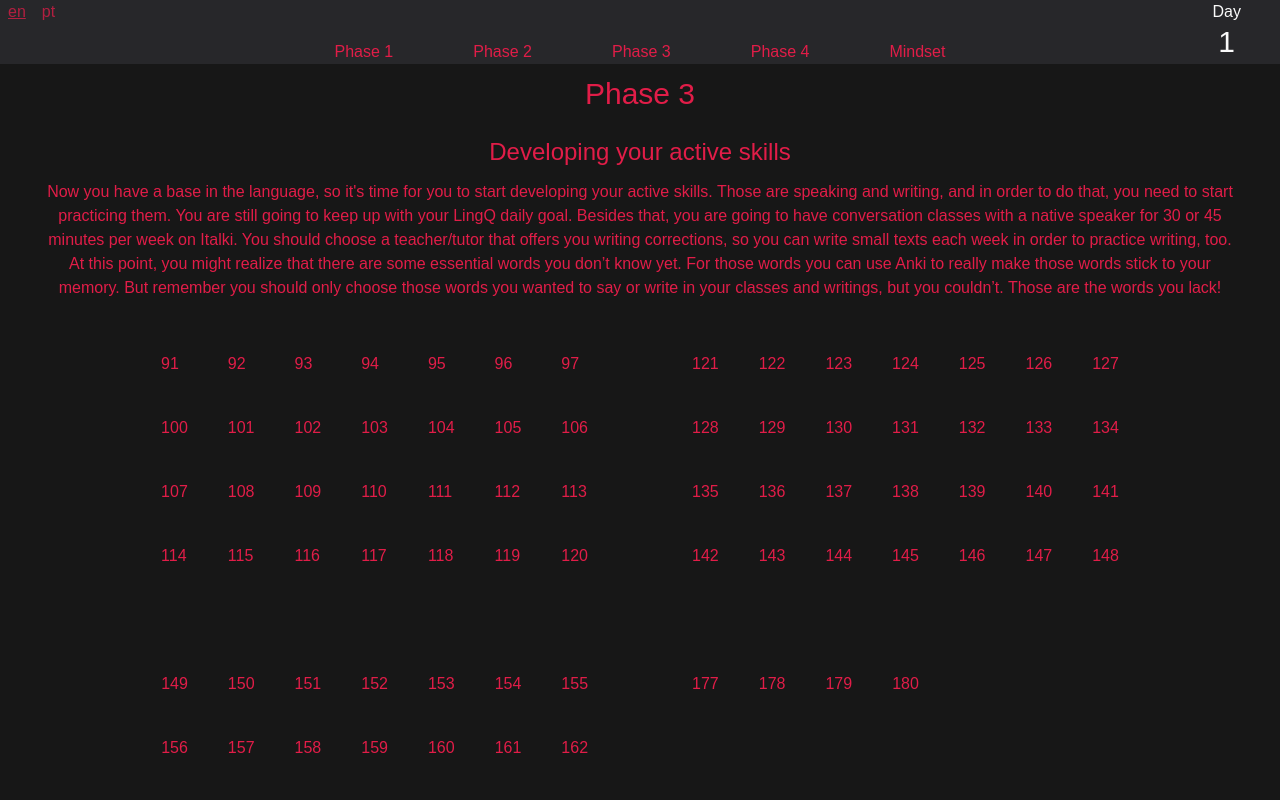
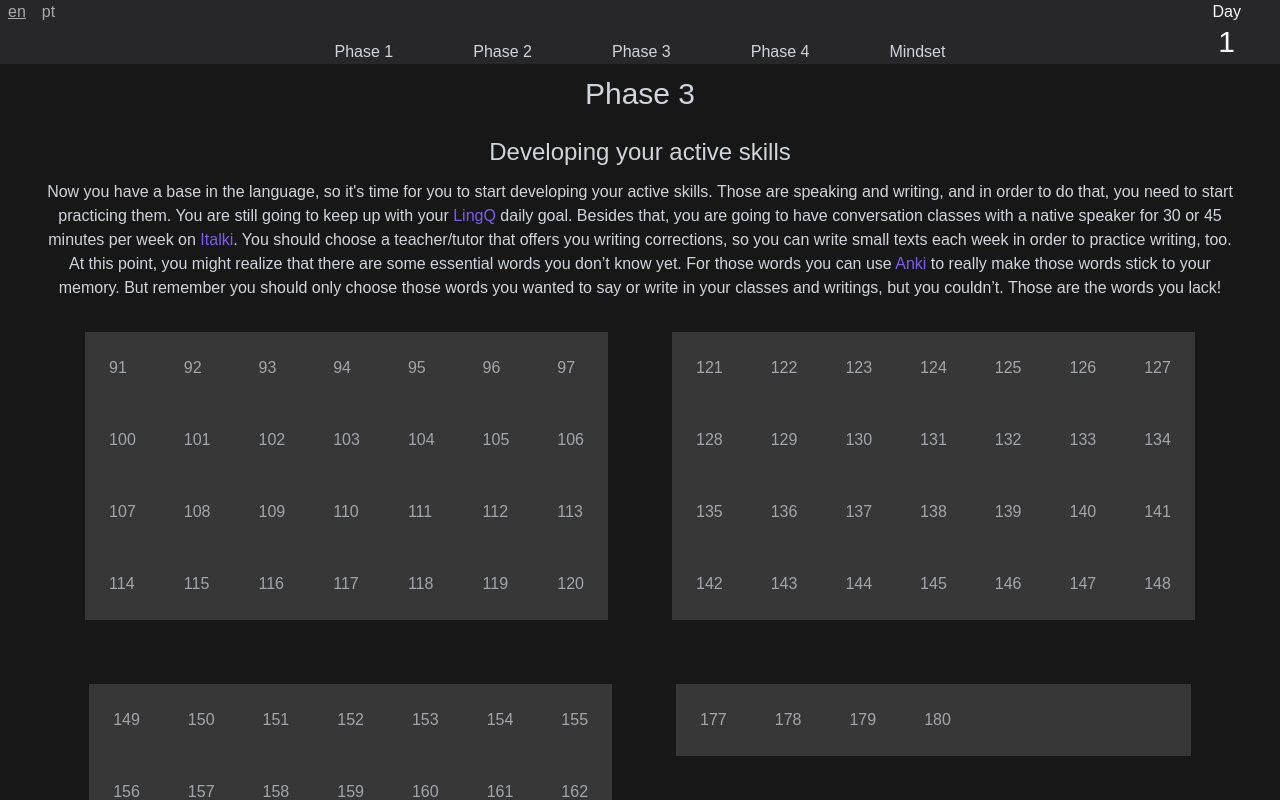
Before and after one commit to henriquerubido1/my-method, a React (Vite) app: page /phase3 in a window 1280 px wide. Shown: the top 800 px of the page. Built offline with nearby package versions, Linux system fonts and the light colour scheme.

Commit message:
feat:phase3 refactored

```diff
--- a/src/constants/links.js
+++ b/src/constants/links.js
@@ -4,12 +4,14 @@ export const duolingo = 'https://www.duolingo.com/learn';
 
 export const lingQ = 'https://www.lingq.com/en/';
 
-export const italki = 'aa';
+export const italki = 'https://www.italki.com/en';
 
-export const anki = 'aaa';
+export const anki = 'https://apps.ankiweb.net';
 
 export const lingodeer = 'https://www.lingodeer.com/home';
 
 // pt
 
 export const lingQPt = 'https://www.lingq.com/pt/';
+
+export const italkiPt = 'https://www.italki.com/pt';
--- a/src/constants/styles.js
+++ b/src/constants/styles.js
@@ -1,3 +1,7 @@
 export const checkedStyle = 'bg-light-gray p-6 ease-in duration-150 cursor-pointer';
 
 export const uncheckedStyle = 'bg-dark-gray p-6 hover:bg-gray-light hover:text-violet hover:font-bold ease-in duration-150 cursor-pointer opacity-75 hover:opacity-100';
+
+export const emptyTdCheckedStyle = 'bg-light-gray p-9';
+
+export const emptyTdUncheckedStyle = 'bg-dark-gray p-9 opacity-75';
--- /dev/null
+++ b/src/constants/thirdCalendar.js
@@ -0,0 +1,46 @@
+import { getFinishedDays } from './consts';
+
+const days = [...Array(181).keys()].slice(91);
+
+export const firstWeek = days.filter(day => day < 98);
+export const secondWeek = days.filter(day => day > 99 && day < 107);
+export const thirdWeek = days.filter(day => day > 106 && day < 114);
+export const fourthWeek = days.filter(day => day > 113 && day < 121);
+export const fifthWeek = days.filter(day => day > 120 && day < 128);
+export const sixthWeek = days.filter(day => day > 127 && day < 135);
+export const seventhWeek = days.filter(day => day > 134 && day < 142);
+export const eighthWeek = days.filter(day => day > 141 && day < 149);
+export const ninthWeek = days.filter(day => day > 148 && day < 156);
+export const tenthWeek = days.filter(day => day > 155 && day < 163);
+export const eleventhWeek = days.filter(day => day > 162 && day < 170);
+export const twelfthWeek = days.filter(day => day > 169 && day < 177);
+export const thirteenthWeek = days.filter(day => day > 176 && day < 184);
+
+const filterDays = firstWeek.filter((day) => day <= getFinishedDays);
+const filterDays2 = secondWeek.filter((day) => day <= getFinishedDays);
+const filterDays3 = thirdWeek.filter((day) => day <= getFinishedDays);
+const filterDays4 = fourthWeek.filter((day) => day <= getFinishedDays);
+const filterDays5 = fifthWeek.filter((day) => day <= getFinishedDays);
+const filterDays6 = sixthWeek.filter((day) => day <= getFinishedDays);
+const filterDays7 = seventhWeek.filter((day) => day <= getFinishedDays);
+const filterDays8 = eighthWeek.filter((day) => day <= getFinishedDays);
+const filterDays9 = ninthWeek.filter((day) => day <= getFinishedDays);
+const filterDays10 = tenthWeek.filter((day) => day <= getFinishedDays);
+const filterDays11 = eleventhWeek.filter((day) => day <= getFinishedDays);
+const filterDays12 = twelfthWeek.filter((day) => day <= getFinishedDays);
+const filterDays13 = thirteenthWeek.filter((day) => day <= getFinishedDays);
+export const finishedDays = [
+	...filterDays,
+	...filterDays2,
+	...filterDays3,
+	...filterDays4,
+	...filterDays5,
+	...filterDays6,
+	...filterDays7,
+	...filterDays8,
+	...filterDays9,
+	...filterDays10,
+	...filterDays11,
+	...filterDays12,
+	...filterDays13
+];
--- a/src/pages/en/Phase3.jsx
+++ b/src/pages/en/Phase3.jsx
@@ -1,112 +1,62 @@
 import React, { useEffect } from 'react';
 import Header from '../../components/en/Header';
+import {
+	checkedStyle,
+	uncheckedStyle,
+	emptyTdCheckedStyle,
+	emptyTdUncheckedStyle,
+} from '../../constants/styles';
+import { lingQ, italki, anki } from '../../constants/links';
+import { finishDay } from '../../functions/funcs';
+import { getFinishedDays } from '../../constants/consts';
+import {
+	firstWeek,
+	secondWeek,
+	thirdWeek,
+	fourthWeek,
+	fifthWeek,
+	sixthWeek,
+	seventhWeek,
+	eighthWeek,
+	ninthWeek,
+	tenthWeek,
+	eleventhWeek,
+	twelfthWeek,
+	thirteenthWeek,
+	finishedDays,
+} from '../../constants/thirdCalendar';
 
 function Phase3() {
-	const primaryDays = [...Array(181).keys()];
-	const days = primaryDays.slice(91);
-	const firstWeek = days.filter(day => day < 98);
-	const secondWeek = days.filter(day => day > 99 && day < 107);
-	const thirdWeek = days.filter(day => day > 106 && day < 114);
-	const fourthWeek = days.filter(day => day > 113 && day < 121);
-	const fifthWeek = days.filter(day => day > 120 && day < 128);
-	const sixthWeek = days.filter(day => day > 127 && day < 135);
-	const seventhWeek = days.filter(day => day > 134 && day < 142);
-	const eighthWeek = days.filter(day => day > 141 && day < 149);
-	const ninthWeek = days.filter(day => day > 148 && day < 156);
-	const tenthWeek = days.filter(day => day > 155 && day < 163);
-	const eleventhWeek = days.filter(day => day > 162 && day < 170);
-	const twelfthWeek = days.filter(day => day > 169 && day < 177);
-	const thirteenthWeek = days.filter(day => day > 176 && day < 184);
-	const getFinishedDays = localStorage.getItem('finishedDays');
-	const getClassDays = localStorage.getItem('finishedClasses');
-	const getWritingDays = localStorage.getItem('finishedWritings');
-	let checkClassDays = typeof JSON.parse(getClassDays) === 'number' ? JSON.parse(getClassDays) : 0;
-	let checkWritingDays = typeof JSON.parse(getWritingDays) === 'number' ? JSON.parse(getWritingDays) : 0;
-
-	function finishDay ({ target }) {
-		if (target.className === 'bg-indigo p-5') {
-			localStorage.setItem('finishedClasses', checkClassDays += 1);
-			localStorage.setItem('finishedDays', target.innerHTML);
-			return target.className='bg-red p-5';
-		} else if (target.className === 'bg-violet p-5') {
-			localStorage.setItem('finishedWritings', checkWritingDays += 1);
-			localStorage.setItem('finishedDays', target.innerHTML);
-			return target.className='bg-red p-5';
-		} else if (target.className !== 'bg-gray-dark p-5') {
-			localStorage.setItem('finishedDays', target.innerHTML - 1);
-			return target.className='bg-gray-dark p-5';
-		}  else {
-			localStorage.setItem('finishedDays', target.innerHTML);
-			return target.className='bg-red p-5';
-		}
-	}
-
-	function setClassDay ({ target }) {
-		target.className='bg-indigo p-5';
-	}
-
-	function setWritingDay ({ target }) {
-		target.className='bg-violet p-5';
-	}
-
-	const filterDays = firstWeek.filter((day) => day <= getFinishedDays);
-	const filterDays2 = secondWeek.filter((day) => day <= getFinishedDays);
-	const filterDays3 = thirdWeek.filter((day) => day <= getFinishedDays);
-	const filterDays4 = fourthWeek.filter((day) => day <= getFinishedDays);
-	const filterDays5 = fifthWeek.filter((day) => day <= getFinishedDays);
-	const filterDays6 = sixthWeek.filter((day) => day <= getFinishedDays);
-	const filterDays7 = seventhWeek.filter((day) => day <= getFinishedDays);
-	const filterDays8 = eighthWeek.filter((day) => day <= getFinishedDays);
-	const filterDays9 = ninthWeek.filter((day) => day <= getFinishedDays);
-	const filterDays10 = tenthWeek.filter((day) => day <= getFinishedDays);
-	const filterDays11 = eleventhWeek.filter((day) => day <= getFinishedDays);
-	const filterDays12 = twelfthWeek.filter((day) => day <= getFinishedDays);
-	const filterDays13 = thirteenthWeek.filter((day) => day <= getFinishedDays);
-	const finishedDays = [
-		...filterDays,
-		...filterDays2,
-		...filterDays3,
-		...filterDays4,
-		...filterDays5,
-		...filterDays6,
-		...filterDays7,
-		...filterDays8,
-		...filterDays9,
-		...filterDays10,
-		...filterDays11,
-		...filterDays12,
-		...filterDays13
-	];
 
 	useEffect(() => {
-		finishedDays.forEach(day => document.getElementById(day).className='bg-red p-5');
-	}, [finishedDays]);
+		finishedDays.forEach(day => document.getElementById(day).className=checkedStyle);
+	}, []);
 
 	return (
-		<div className="text-red">
+		<div className="text-light-gray">
 			<Header en="/phase3" pt="pt/phase3" />
 			<h1 className="text-center p-3 text-3xl">Phase 3</h1>
 			<h3 className="text-center p-3 text-2xl">Developing your active skills</h3>
-			{ /* eslint-disable-next-line react/no-unescaped-entities */ }
-			<p className="text-center mx-10">Now you have a base in the language, so it's time for you to start developing your active skills. Those are speaking and writing, and in order to do that, you need to start practicing them. You are still going to keep up with your <a href="https://www.lingq.com/en/" className="text-purple hover:underline">LingQ</a> daily goal. Besides that, you are going to have conversation classes with a native speaker for 30 or 45 minutes per week on <a href="https://www.italki.com" className="text-purple hover:underline">Italki</a>. You should choose a teacher/tutor that offers you writing corrections, so you can write small texts each week in order to practice writing, too. At this point, you might realize that there are some essential words you don’t know yet. For those words you can use <a href="https://apps.ankiweb.net" className="text-purple hover:underline">Anki</a> to really make those words stick to your memory. But remember you should only choose those words you wanted to say or write in your classes and writings, but you couldn’t. Those are the words you lack!</p>
+			{/* eslint-disable-next-line react/no-unescaped-entities */}
+			<p className="text-center mx-10">Now you have a base in the language, so it's time for you to start developing your active skills. Those are speaking and writing, and in order to do that, you need to start practicing them. You are still going to keep up with your <a href={ lingQ } target="_blank" rel="noopener noreferrer" className="text-violet hover:underline">LingQ</a> daily goal. Besides that, you are going to have conversation classes with a native speaker for 30 or 45 minutes per week on <a href={ italki } target="_blank" rel="noopener noreferrer" className="text-violet hover:underline">Italki</a>. You should choose a teacher/tutor that offers you writing corrections, so you can write small texts each week in order to practice writing, too. At this point, you might realize that there are some essential words you don’t know yet. For those words you can use <a href={ anki } target="_blank" rel="noopener noreferrer" className="text-violet hover:underline">Anki</a> to really make those words stick to your memory. But remember you should only choose those words you wanted to say or write in your classes and writings, but you couldn’t. Those are the words you lack!</p>
 			<div className="flex justify-center">
 				<table className="m-8">
 					<tbody>
 						<tr>
 							{ /* eslint-disable-next-line react/jsx-key */ }
-							{ firstWeek.map(day => <td id={ day } className="bg-gray-dark p-5" onClick={ finishDay } onAuxClick={ setClassDay } onDoubleClick={ setWritingDay }>{ day }</td>) }
+							{ firstWeek.map(day => <td id={ day } className={ uncheckedStyle } onClick={ finishDay }>{ day }</td>) }
 						</tr>
 						<tr>
 							{ /* eslint-disable-next-line react/jsx-key */ }
-							{ secondWeek.map(day => <td id={ day } className="bg-gray-dark p-5" onClick={ finishDay } onAuxClick={ setClassDay } onDoubleClick={ setWritingDay }>{ day }</td>) }
+							{ secondWeek.map(day => <td id={ day } className={ uncheckedStyle } onClick={ finishDay }>{ day }</td>) }
 						</tr>
 						<tr>
 							{ /* eslint-disable-next-line react/jsx-key */ }
-							{ thirdWeek.map(day => <td id={ day } className="bg-gray-dark p-5" onClick={ finishDay } onAuxClick={ setClassDay } onDoubleClick={ setWritingDay }>{ day }</td>) }
+							{ thirdWeek.map(day => <td id={ day } className={ uncheckedStyle } onClick={ finishDay }>{ day }</td>) }
 						</tr>
 						<tr>
 							{ /* eslint-disable-next-line react/jsx-key */ }
-							{ fourthWeek.map(day => <td id={ day } className="bg-gray-dark p-5" onClick={ finishDay } onAuxClick={ setClassDay } onDoubleClick={ setWritingDay }>{ day }</td>) }
+							{ fourthWeek.map(day => <td id={ day } className={ uncheckedStyle } onClick={ finishDay }>{ day }</td>) }
 						</tr>
 					</tbody>
 				</table>
@@ -114,19 +64,19 @@ function Phase3() {
 					<tbody>
 						<tr>
 							{ /* eslint-disable-next-line react/jsx-key */ }
-							{ fifthWeek.map(day => <td id={ day } className="bg-gray-dark p-5" onClick={ finishDay } onAuxClick={ setClassDay } onDoubleClick={ setWritingDay }>{ day }</td>) }
+							{ fifthWeek.map(day => <td id={ day } className={ uncheckedStyle } onClick={ finishDay }>{ day }</td>) }
 						</tr>
 						<tr>
 							{ /* eslint-disable-next-line react/jsx-key */ }
-							{ sixthWeek.map(day => <td id={ day } className="bg-gray-dark p-5" onClick={ finishDay } onAuxClick={ setClassDay } onDoubleClick={ setWritingDay }>{ day }</td>) }
+							{ sixthWeek.map(day => <td id={ day } className={ uncheckedStyle } onClick={ finishDay }>{ day }</td>) }
 						</tr>
 						<tr>
 							{ /* eslint-disable-next-line react/jsx-key */ }
-							{ seventhWeek.map(day => <td id={ day } className="bg-gray-dark p-5" onClick={ finishDay } onAuxClick={ setClassDay } onDoubleClick={ setWritingDay }>{ day }</td>) }
+							{ seventhWeek.map(day => <td id={ day } className={ uncheckedStyle } onClick={ finishDay }>{ day }</td>) }
 						</tr>
 						<tr>
 							{ /* eslint-disable-next-line react/jsx-key */ }
-							{ eighthWeek.map(day => <td id={ day } className="bg-gray-dark p-5" onClick={ finishDay } onAuxClick={ setClassDay } onDoubleClick={ setWritingDay }>{ day }</td>) }
+							{ eighthWeek.map(day => <td id={ day } className={ uncheckedStyle } onClick={ finishDay }>{ day }</td>) }
 						</tr>
 					</tbody>
 				</table>
@@ -136,19 +86,19 @@ function Phase3() {
 					<tbody>
 						<tr>
 							{ /* eslint-disable-next-line react/jsx-key */ }
-							{ ninthWeek.map(day => <td id={ day } className="bg-gray-dark p-5" onClick={ finishDay } onAuxClick={ setClassDay } onDoubleClick={ setWritingDay }>{ day }</td>) }
+							{ ninthWeek.map(day => <td id={ day } className={ uncheckedStyle } onClick={ finishDay }>{ day }</td>) }
 						</tr>
 						<tr>
 							{ /* eslint-disable-next-line react/jsx-key */ }
-							{ tenthWeek.map(day => <td id={ day } className="bg-gray-dark p-5" onClick={ finishDay } onAuxClick={ setClassDay } onDoubleClick={ setWritingDay }>{ day }</td>) }
+							{ tenthWeek.map(day => <td id={ day } className={ uncheckedStyle } onClick={ finishDay }>{ day }</td>) }
 						</tr>
 						<tr>
 							{ /* eslint-disable-next-line react/jsx-key */ }
-							{ eleventhWeek.map(day => <td id={ day } className="bg-gray-dark p-5" onClick={ finishDay } onAuxClick={ setClassDay } onDoubleClick={ setWritingDay }>{ day }</td>) }
+							{ eleventhWeek.map(day => <td id={ day } className={ uncheckedStyle } onClick={ finishDay }>{ day }</td>) }
 						</tr>
 						<tr>
 							{ /* eslint-disable-next-line react/jsx-key */ }
-							{ twelfthWeek.map(day => <td id={ day } className="bg-gray-dark p-5" onClick={ finishDay } onAuxClick={ setClassDay } onDoubleClick={ setWritingDay }>{ day }</td>) }
+							{ twelfthWeek.map(day => <td id={ day } className={ uncheckedStyle } onClick={ finishDay }>{ day }</td>) }
 						</tr>
 					</tbody>
 				</table>
@@ -156,18 +106,16 @@ function Phase3() {
 					<tbody>
 						<tr>
 							{ /* eslint-disable-next-line react/jsx-key */ }
-							{ thirteenthWeek.map(day => <td id={ day } className="bg-gray-dark p-5" onClick={ finishDay } onAuxClick={ setClassDay } onDoubleClick={ setWritingDay }>{ day }</td>) }
-							<td className={ getFinishedDays >= 180 ? 'bg-red p-5' : 'bg-gray-dark p-5' }></td>
-							<td className={ getFinishedDays >= 180 ? 'bg-red p-5' : 'bg-gray-dark p-5' }></td>
-							<td className={ getFinishedDays >= 180 ? 'bg-red p-5' : 'bg-gray-dark p-5' }></td>
-							<td className={ getFinishedDays >= 180 ? 'bg-red p-5' : 'bg-gray-dark p-5' }></td>
-							<td className={ getFinishedDays >= 180 ? 'bg-red p-5' : 'bg-gray-dark p-5' }></td>
+							{ thirteenthWeek.map(day => <td id={ day } className={ uncheckedStyle } onClick={ finishDay }>{ day }</td>) }
+							<td className={ getFinishedDays >= 180 ? emptyTdCheckedStyle : emptyTdUncheckedStyle }></td>
+							<td className={ getFinishedDays >= 180 ? emptyTdCheckedStyle : emptyTdUncheckedStyle }></td>
+							<td className={ getFinishedDays >= 180 ? emptyTdCheckedStyle : emptyTdUncheckedStyle }></td>
 						</tr>
 					</tbody>
 				</table>
 			</div>
-			<h5 className="text-center">Total: 90 days(12,5 weeks)</h5>
-			{/* <p className="text-center opacity-75 text-sm">tip: you can click with the right button and double click to mark class days and days of writing, respectively</p> */}
+			<hr className='mx-auto w-3/5' />
+			<h5 className="text-center mt-5">Total: 90 days(12,5 weeks)</h5>
 		</div>
 	);
 }
```
Also changed, not shown: src/constants/fourthCalendar.js (added).
